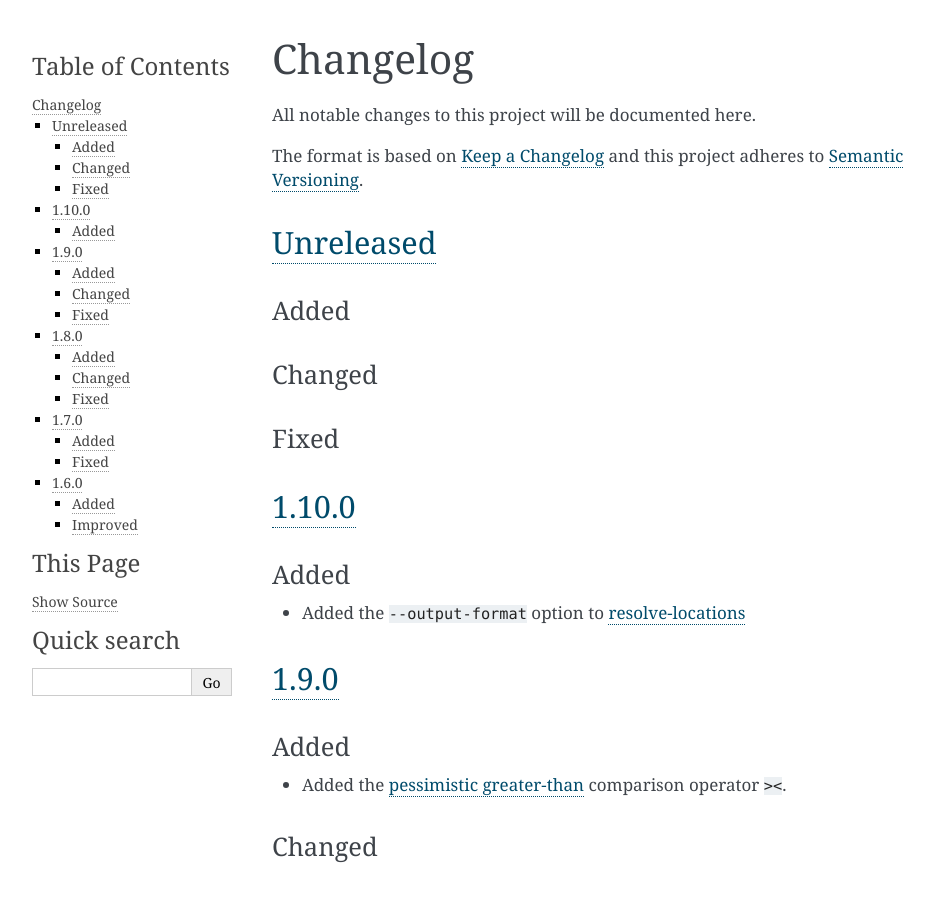
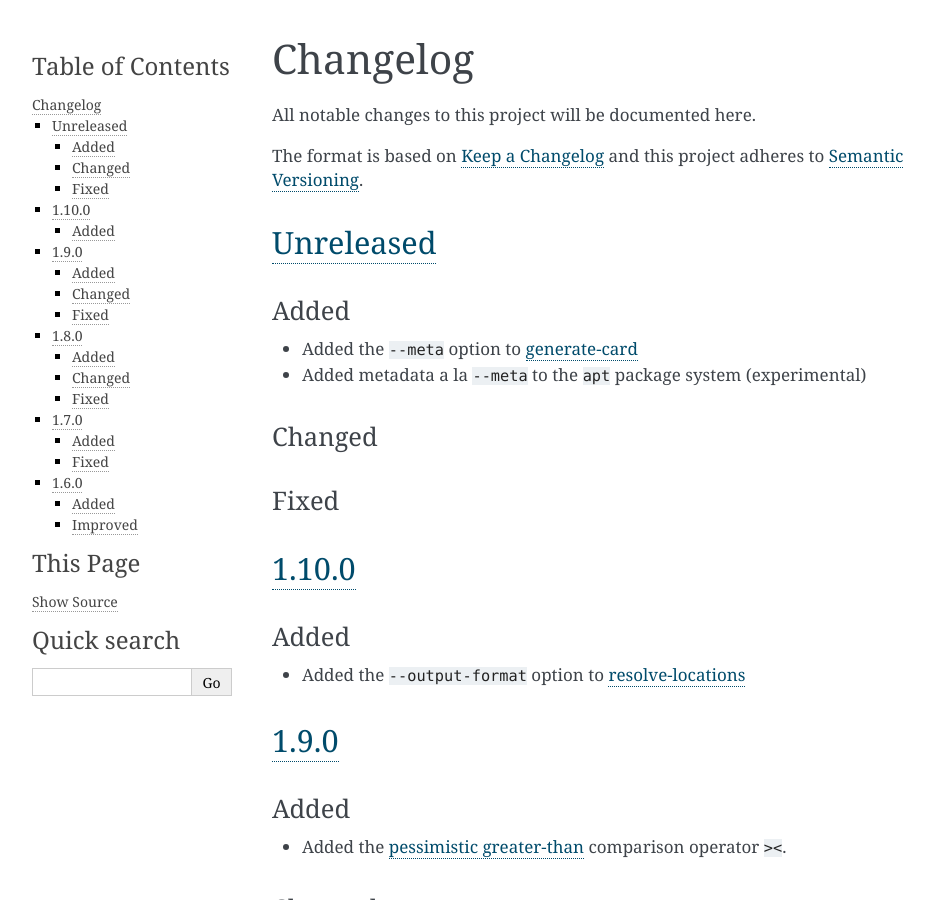
Before and after one commit to djhaskin987/degasolv, a Sphinx documentation site: the page built from docs/changelog.rst, in a window 1280 px wide and 900 px high. Shown: the whole window, without its empty margins (148-1082 px from the left). Built offline with Sphinx 7.4.7, drawn with Linux system fonts in a browser that asks for light colours.

Commit message:
Add meta, add it also to apt pkgsys, test, add to changelog

```diff
--- a/docs/changelog.rst
+++ b/docs/changelog.rst
@@ -15,6 +15,8 @@ and this project adheres to `Semantic Versioning`_.
 
 Added
 +++++
+- Added the ``--meta`` option to :ref:`generate-card <generate-card-options>`
+- Added metadata a la ``--meta`` to the ``apt`` package system (experimental)
 
 Changed
 +++++++
--- a/docs/command-reference.rst
+++ b/docs/command-reference.rst
@@ -237,6 +237,8 @@ in long form (``--long-form``) which is accepted by any other
 subcommand. This enables the user to print out the effective
 configuration resulting from multiple config files as well
 as any options that might be given on the CLI.
+
+.. _generate-card-options:
 
 CLI for ``generate-card``
 -------------------------
```
Also changed, not shown: 8 other files.
